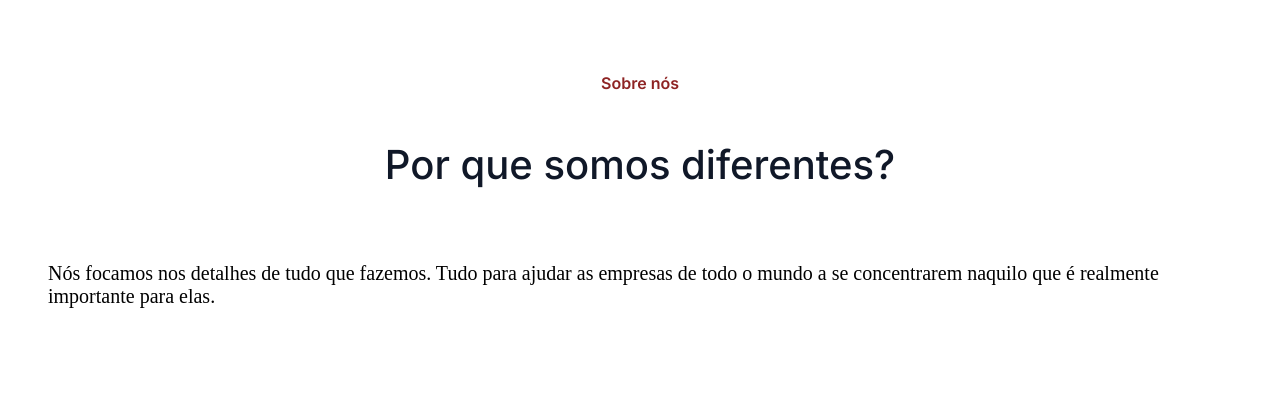
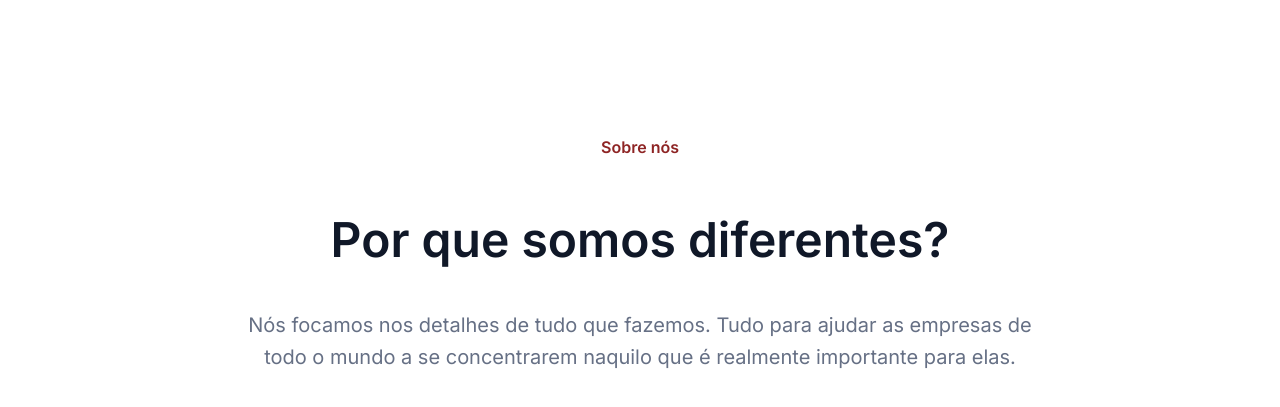
Before and after one commit to DouglasIde/OptimusTech_Project, a plain HTML site: page index.html in a window 1280 px wide. Shown: the part 83-490 px from the top of the page. Drawn offline with Linux system fonts and the light colour scheme.

Commit message:
Terminando o "Cabeçalho"

```diff
--- a/index.html
+++ b/index.html
@@ -37,7 +37,10 @@
     <section class="cabecalho">
         <h1 class="cabecalho_titulo">Sobre nós</h1>
         <h2 class="cabecalho_titulo_texto">Por que somos diferentes?</h2>
-        <p class="cabecalho_descricao">Nós focamos nos detalhes de tudo que fazemos. Tudo para ajudar as empresas de todo o mundo a se concentrarem naquilo que é realmente importante para elas.</p>
+        <div class="cabecalho_descricao_tamanho">
+            <p class="cabecalho_descricao">Nós focamos nos detalhes de tudo que fazemos. Tudo para ajudar as empresas de
+                todo o mundo a se concentrarem naquilo que é realmente importante para elas.</p>
+        </div>
     </section>
 </body>
 
--- a/styles/cabecalho.css
+++ b/styles/cabecalho.css
@@ -3,7 +3,7 @@
     display: flex;
     flex-direction: column;
     justify-content: center;
-    margin-top: 5%;
+    margin-top: 10%;
 }
 
 .cabecalho_titulo {
@@ -17,12 +17,16 @@
 .cabecalho_titulo_texto {
     font-family: var(--fonte-principal);
     color: var(--preto);
-    font-size: 40px;
-    font-weight: 500;
+    font-size: 48px;
+    font-weight: 600;
 }
 
 .cabecalho_descricao {
     font-size: 20px;
-    align-items: center;
-    margin: 2em;
+    font-family: var(--fonte-principal);
+    text-align: center;
+    margin: auto;
+    line-height: 1.6;
+    max-width: 800px;
+    color: var(--cinza-claro);
 }
```
